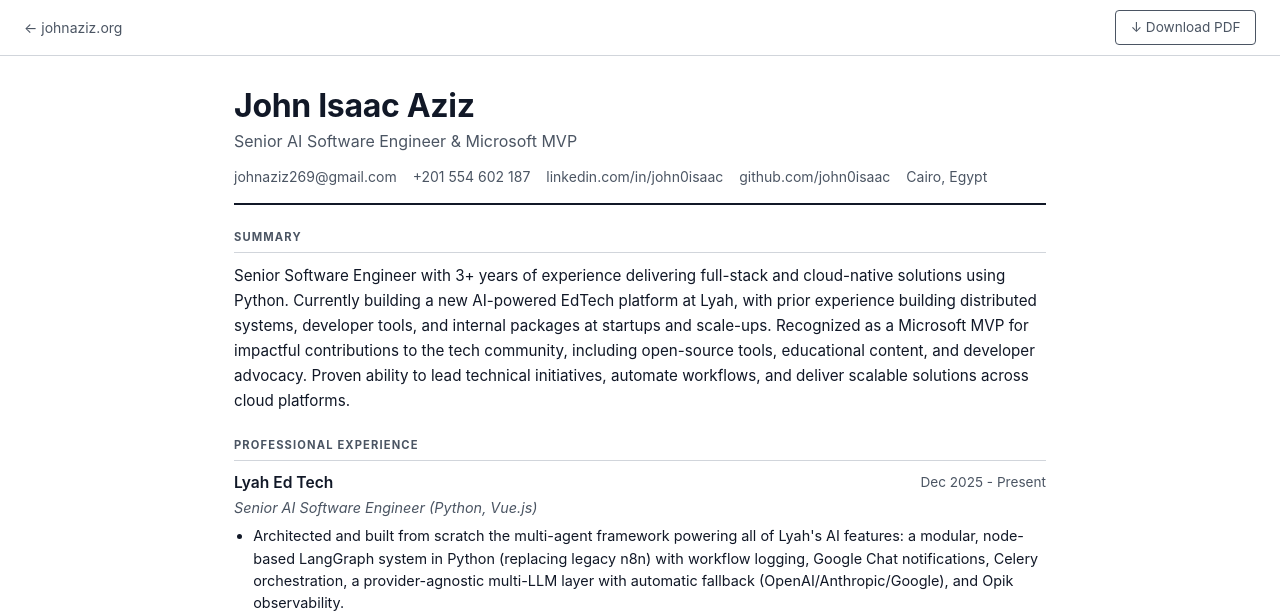
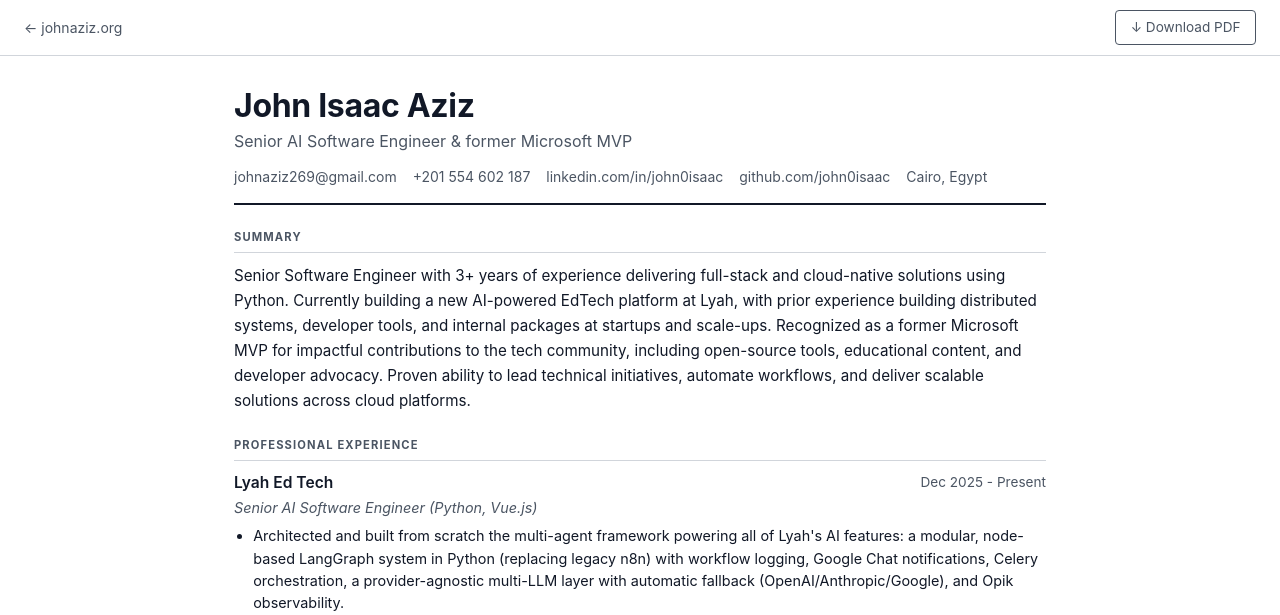
Before and after one commit to john0isaac/john0isaac.github.io, a Python web app: template templates/resume.html in a window 1280 px wide. Shown: the top 615 px of the page. Run offline with Jinja, Linux system fonts and the light colour scheme; the template is opened without the code that fills it, so the values that code supplies are empty.

Commit message:
update cv

```diff
--- a/templates/resume.html
+++ b/templates/resume.html
@@ -4,7 +4,7 @@
       <!-- Header -->
       <header class="resume-header">
         <h1 class="resume-header__name">John Isaac Aziz</h1>
-        <p class="resume-header__title">Senior AI Software Engineer &amp; Microsoft MVP</p>
+        <p class="resume-header__title">Senior AI Software Engineer &amp; former Microsoft MVP</p>
         <ul class="resume-contact">
           <li><a href="mailto:johnaziz269@gmail.com">johnaziz269@gmail.com</a></li>
           <li><a href="tel:+201554602187">+201 554 602 187</a></li>
@@ -21,7 +21,7 @@
           Senior Software Engineer with 3+ years of experience delivering full-stack and cloud-native solutions using Python.
           Currently building a new AI-powered EdTech platform at Lyah, with prior experience building distributed systems,
           developer tools, and internal packages at startups and scale-ups.
-          Recognized as a Microsoft MVP for impactful contributions to the tech community, including open-source tools,
+          Recognized as a former Microsoft MVP for impactful contributions to the tech community, including open-source tools,
           educational content, and developer advocacy. Proven ability to lead technical initiatives, automate workflows,
           and deliver scalable solutions across cloud platforms.
         </p>
```
Also changed, not shown: src/resume.md (+1 -1 lines), 1 other file.
